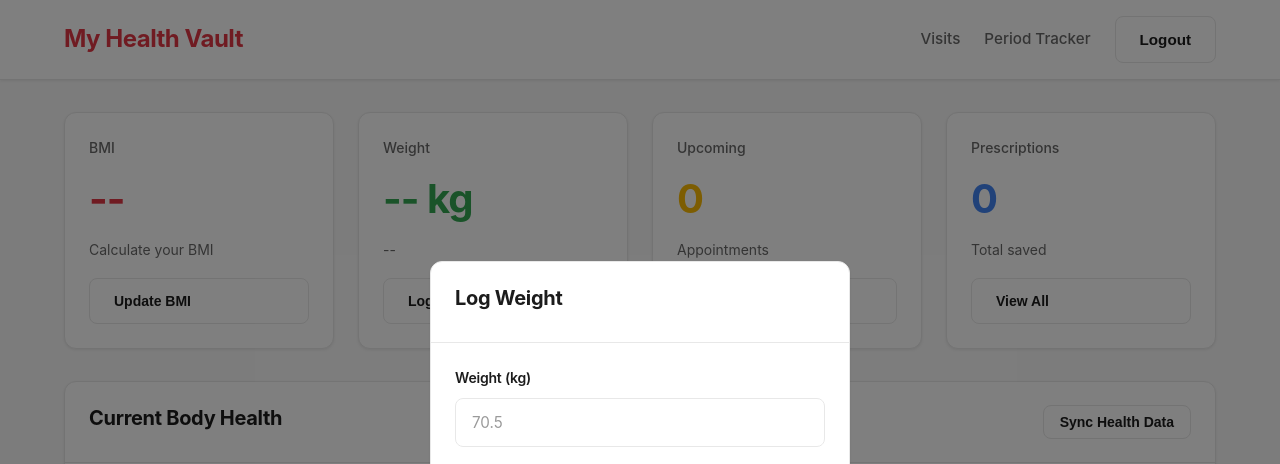
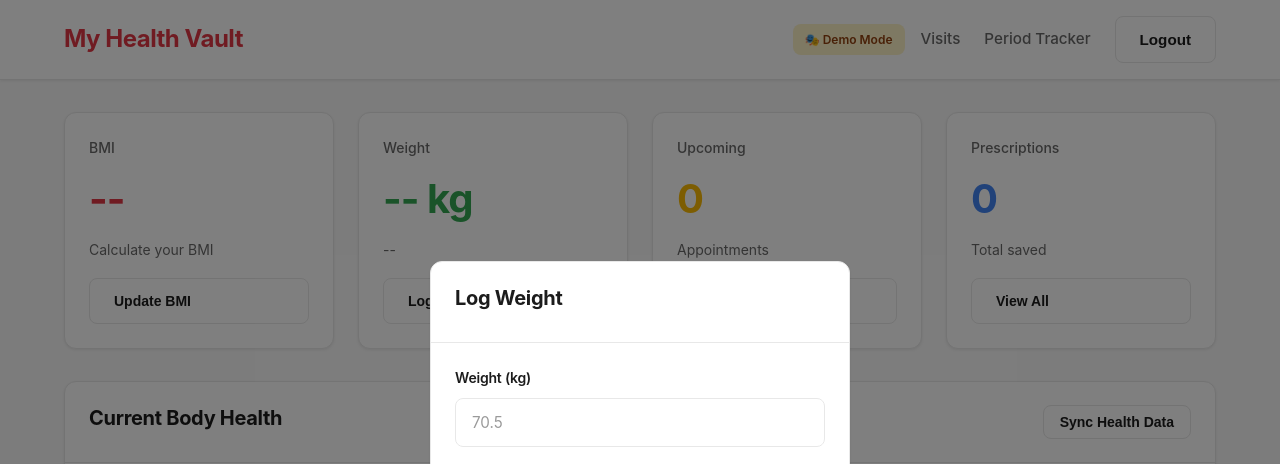
Before and after one commit to yashrmusic/ai-health-app, a plain HTML site: page homepage.html in a window 1280 px wide. Shown: the top 464 px of the page. Drawn offline with Linux system fonts and the light colour scheme; sample sign-in values are in the browser's storage.

Commit message:
Add demo mode indicator to navbar and fix initialization

```diff
--- a/homepage.html
+++ b/homepage.html
@@ -57,10 +57,15 @@
     <nav class="navbar">
         <div class="nav-container">
             <div class="nav-logo">My Health Vault</div>
-            <div class="nav-links">
-                <a href="visits.html" class="nav-link">Visits</a>
-                <a href="period-tracker.html" class="nav-link">Period Tracker</a>
-                <button onclick="logout()" class="btn-secondary">Logout</button>
+            <div style="display: flex; align-items: center; gap: 1rem;">
+                <div id="demo-mode-indicator" class="hidden" style="display: none; padding: 0.375rem 0.75rem; background: #FEF3C7; color: #92400E; border-radius: var(--radius-sm); font-size: 0.75rem; font-weight: 600;">
+                    🎭 Demo Mode
+                </div>
+                <div class="nav-links">
+                    <a href="visits.html" class="nav-link">Visits</a>
+                    <a href="period-tracker.html" class="nav-link">Period Tracker</a>
+                    <button onclick="logout()" class="btn-secondary">Logout</button>
+                </div>
             </div>
         </div>
     </nav>
```
